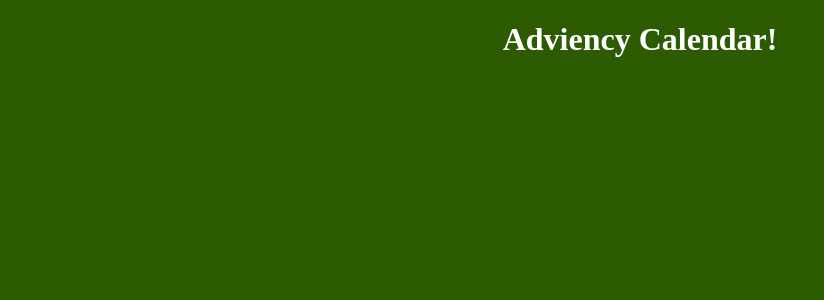
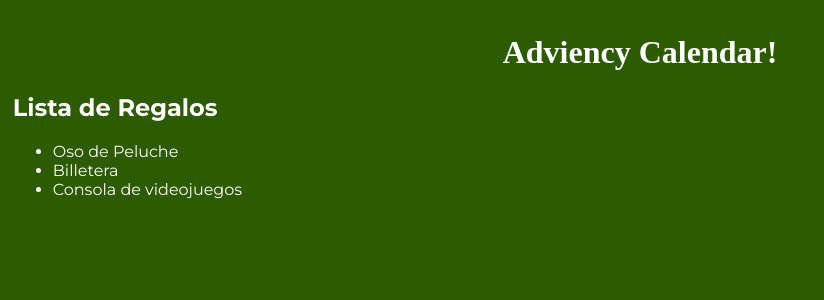
Before and after one commit to imxnat/adviency, a React (Vite) app: page / in a window 1280 px wide. Shown: the top 300 px of the page, without its empty margins (0-824 px from the left). Built offline with nearby package versions, Linux system fonts and the light colour scheme; a web font is replaced by a local one.

Commit message:
:sparkles: first challenge done
create a list of gift

```diff
--- a/src/App.jsx
+++ b/src/App.jsx
@@ -1,3 +1,4 @@
+import GiftList from "./components/GiftList"
 
 
 function App() {
@@ -5,6 +6,7 @@ function App() {
   return (
     <div className="App">
       <h1>Adviency Calendar!</h1>
+      <GiftList/>
     </div>
   )
 }
--- /dev/null
+++ b/src/components/GiftList.jsx
@@ -0,0 +1,19 @@
+import React from 'react'
+import data from '../data'
+
+const GiftList = () => {
+
+
+  return (
+    <div className='gift-list-box'>
+      <h2>Lista de Regalos</h2>
+				<ul >
+        	{data.map((gift) => (
+          	<li key={gift.id}>{gift.name}</li>
+					))}
+				</ul>
+    </div>
+  )
+}
+
+export default GiftList
--- /dev/null
+++ b/src/data.js
@@ -0,0 +1,16 @@
+const data = [
+{
+	name:  'Oso de Peluche',
+  id: 1,
+},
+{
+	name:  'Billetera',
+  id: 2,
+},
+{
+	name:  'Consola de videojuegos',
+  id: 3,
+}
+];
+
+export default data;
--- a/src/index.css
+++ b/src/index.css
@@ -4,11 +4,12 @@
 
 body {
   margin: 0 auto;
-  padding: 0;
+  padding: 1vw;
   box-sizing: border-box;
   max-width: 1280px;
   font-family: 'Montserrat', sans-serif;
   background-color: #2c5b02;
+  color: white;
 }
 
 h1 {
```
Also changed, not shown: 1 other file (tests, documents, lock files or other folders).
